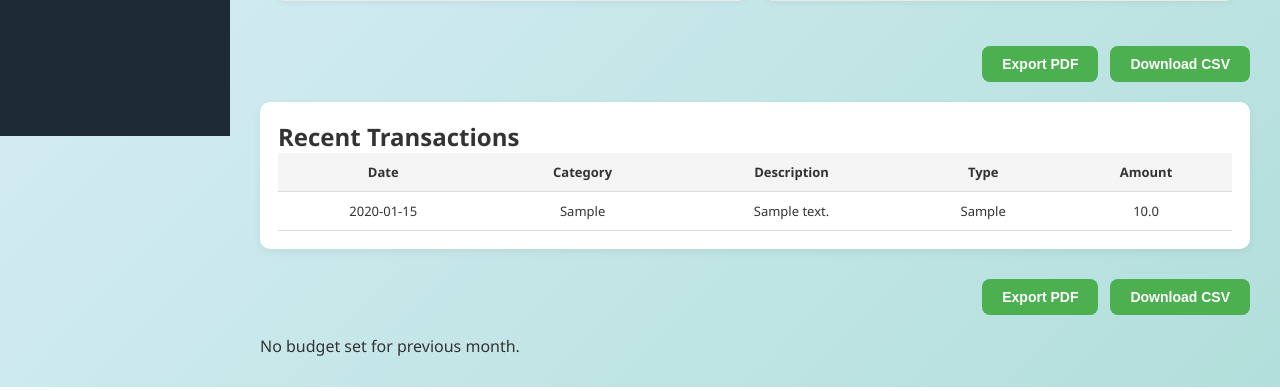
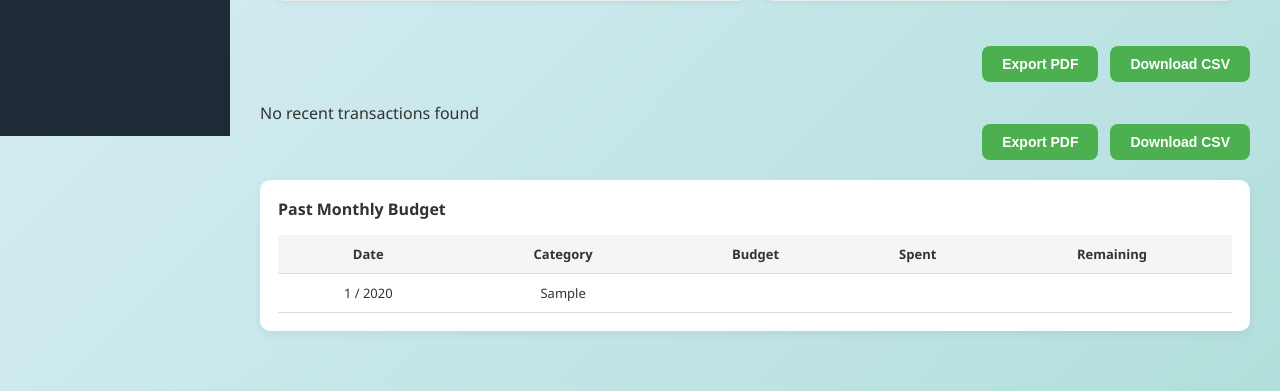
Before and after one commit to anup2803/Smart_Spend, a Flask app: page /report_analysis in a window 1280 px wide. Shown: the part 664-1055 px from the top of the page. Run offline with Flask 3, Linux system fonts and the light colour scheme; the visitor is signed in with stand-in values (Sample User, id 1); tables that the repository leaves empty hold one stand-in row (values such as "Sample post"); data that the repository does not hold is empty.

Commit message:
no change

```diff
--- a/app/routes/reports.py
+++ b/app/routes/reports.py
@@ -18,57 +18,78 @@
 
 
 #report route
+
 @report_bp.route('/report_analysis')
 def report_analysis():
     if 'user_id' not in session:
-        flash("Please Login first","danger")
+        flash("Please login first", "danger")
         return redirect(url_for('auth_bp.login'))
 
+    try:
+        user_id = session.get('user_id')
+        user = User.query.get(user_id)
 
-    try:
-      user_id=session.get('user_id')
+        today = datetime.now()
 
+        # Get selected month/year from query params (fallback to current)
+        month = request.args.get('month', default=today.month, type=int)
+        year = request.args.get('year', default=today.year, type=int)
 
-      user = User.query.filter_by(id=user_id).first()
+        # Totals for selected month/year
+        Total_Income = (
+            db.session.query(func.sum(Transaction.amount))
+            .filter_by(user_id=user_id, type='income')
+            .filter(func.extract('month', Transaction.date) == month,
+                    func.extract('year', Transaction.date) == year)
+            .scalar() or 0
+        )
 
+        Total_expense = (
+            db.session.query(func.sum(Transaction.amount))
+            .filter_by(user_id=user_id, type='expense')
+            .filter(func.extract('month', Transaction.date) == month,
+                    func.extract('year', Transaction.date) == year)
+            .scalar() or 0
+        )
 
-      today = datetime.now()
-      if today.month == 1:
-       prev_month = 12
-       prev_year = today.year - 1
-      else:
-        prev_month = today.month - 1
-        prev_year = today.year
+        Net_income = max(Total_Income - Total_expense, 0)
 
-    #total income
-      Total_Income = db.session.query(func.sum(Transaction.amount)).filter_by(user_id=user_id, type='income').scalar() or 0
+        # Recent transactions (5 latest for the selected month/year)
+        recent_trans = (
+            Transaction.query.filter_by(user_id=user_id)
+            .filter(func.extract('month', Transaction.date) == month,
+                    func.extract('year', Transaction.date) == year)
+            .order_by(desc(Transaction.date))
+            .limit(5)
+            .all()
+        )
 
+        # Past budgets (last 5 overall, not filtered)
+        past_budget = (
+            Budget.query.filter_by(user_id=user_id)
+            .order_by(desc(Budget.year), desc(Budget.month))
+            .limit(5)
+            .all()
+        ) or []
 
-
-
-   #total expense
-      Total_expense=db.session.query(func.sum(Transaction.amount)).filter_by(user_id=user_id,type='expense').scalar() or 0
-
-
-    #Net income
-      Net_income = max(Total_Income - Total_expense, 0)
-
-
-    #past budget reports
-      past_budget = Budget.query.filter_by(user_id=user_id,month=prev_month,year=prev_year).limit(5).all()
-
-
-   # Recent transactions (last 5)
-      recent_trans = Transaction.query.filter_by(user_id=user_id).order_by(desc(Transaction.date)).limit(5).all()
-
-
-
-
-      return render_template('reports.html',Total_Income=Total_Income,Total_expense=Total_expense,Net_income=Net_income,recent_trans=recent_trans,user=user,past_budget=past_budget,page_title="Reports & Analysis")
+        return render_template(
+            'reports.html',
+            Total_Income=Total_Income,
+            Total_expense=Total_expense,
+            Net_income=Net_income,
+            recent_trans=recent_trans,
+            user=user,
+            past_budget=past_budget,
+            selected_month=month,
+            selected_year=year,
+            current_year=today.year,
+            page_title="Reports & Analysis"
+        )
 
     except Exception as e:
-          flash(f"Error generating report: {e}", "danger")
-          return redirect(url_for('report_bp.report_analysis'))
+        flash(f"Error generating report: {e}", "danger")
+        return redirect(url_for('report_bp.reports'))
+
 
 
 
@@ -387,13 +408,7 @@
 
 
 
-#expenses_chart
-@report_bp.route('/expenses_chart')
-def expenses_chart():
-    if 'user_id' not in session:
-        flash('please login first','danger')
-        return redirect(url_for('auth_bp.login'))
-    return render_template('reports.html')
+
 
 
 
--- a/app/static/css/master.css
+++ b/app/static/css/master.css
@@ -181,7 +181,7 @@
 .flash-message {
   position: fixed;
   top: 20px;
-  left: 60%;
+  left: 58%;
   transform: translateX(-50%);
   z-index: 2000;
   width: 50%;
@@ -191,6 +191,7 @@
 .flash {
   padding: 12px 20px;
   margin-bottom: 10px;
+  margin-top: 50px;
   border-radius: 5px;
   color: #fff;
   font-weight: 500;
--- a/app/static/js/script.js
+++ b/app/static/js/script.js
@@ -112,6 +112,9 @@
     });
 });
 
+
+
+
 // ===== Get previous month correctly (1-12) =====
 let today = new Date();
 let prevMonth = today.getMonth(); // 0-11
@@ -151,17 +154,16 @@
     });
 }
 
-fetch(`/expense_data?month=${prevMonth}&year=${year}`)
+fetch(`/expense_data?month=${prevMonth}&year=${year}`, { credentials: 'include' })
 .then(res => res.json())
 .then(data => {
     if (data.labels.length === 0) {
         // fallback to all-time data
-        return fetch('/expense_data').then(res => res.json());
+        return fetch('/expense_data', { credentials: 'include' }).then(res => res.json());
     }
     return data;
 })
 .then(drawExpensePie);
-
 
 
 // ===== Summary Bar Chart =====
@@ -188,16 +190,17 @@
     });
 }
 
-fetch(`/summary_data?month=${prevMonth}&year=${year}`)
+fetch(`/summary_data?month=${prevMonth}&year=${year}`, { credentials: 'include' })
 .then(res => res.json())
 .then(data => {
     if (data.values.every(v => v === 0)) {
         // fallback to all-time summary
-        return fetch('/summary_data').then(res => res.json());
+        return fetch('/summary_data', { credentials: 'include' }).then(res => res.json());
     }
     return data;
 })
 .then(drawSummaryBar);
+
 
 
 
@@ -224,7 +227,7 @@
 
 deletereminder.forEach(button=>{
  button.addEventListener('click',function(event){
-    const confirmdeletereminders=confirm("Are you sure you want to delete this Reminders?");
+    const confirmdeletereminders=confirm("Are you sure you want to delete this ?");
     if (!confirmdeletereminders)
         {
         event.preventDefault();
--- a/app/templates/reports.html
+++ b/app/templates/reports.html
@@ -10,8 +10,6 @@
 
 
     <div class="report-container">
-
-
 
         <div class="cards">
                 <div class="card green">
```
Also changed, not shown: app/routes/settings.py (+1 -21 lines).
